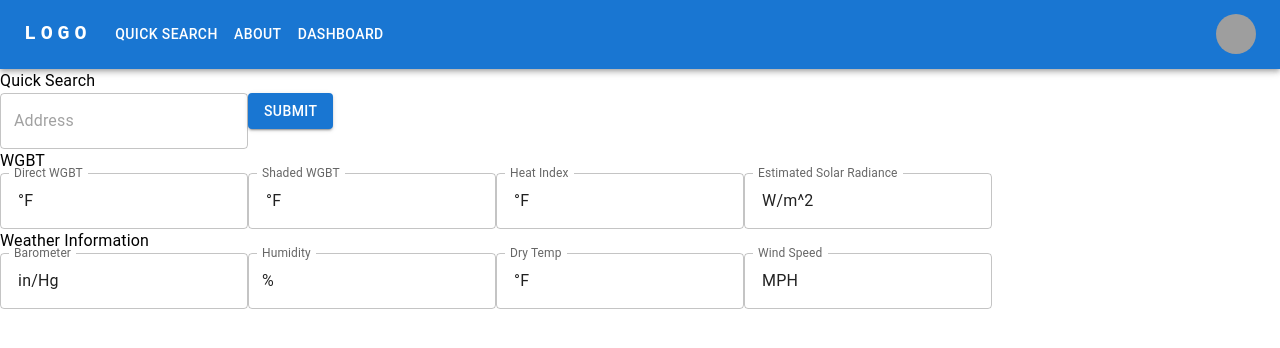
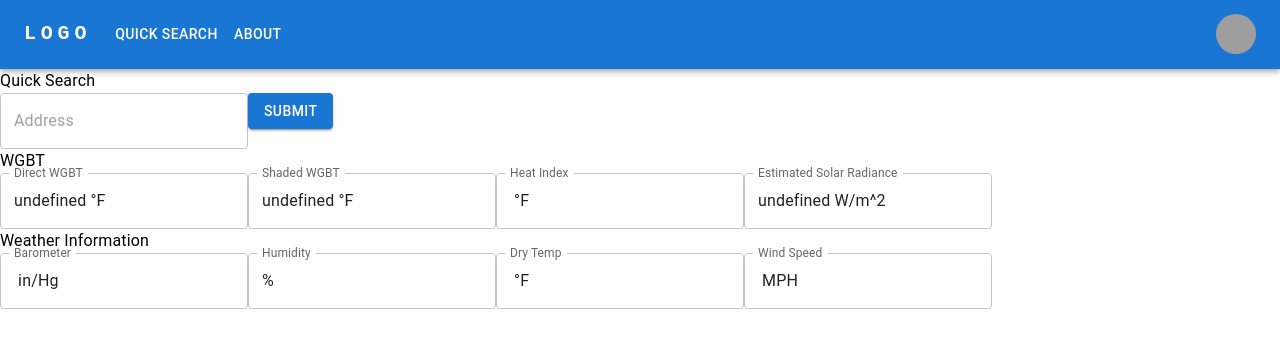
Before and after one commit to anthonylouismorton/wetbulbfrontend, a React (Create React App) app: page / in a window 1280 px wide. Shown: the top 348 px of the page. Built offline with nearby package versions, Linux system fonts and the light colour scheme; grey boxes are pictures that could not be loaded.

Commit message:
hiding dashboard menu item when user is not authenticated. Changed front end quick search form to match backend object

```diff
--- a/src/components/AlertList.jsx
+++ b/src/components/AlertList.jsx
@@ -60,7 +60,7 @@ export default function AlertList() {
                   </Tooltip>
                 </TableCell>
                 <TableCell align="center">
-                  <Tooltip>
+                  <Tooltip title="Edit Alert">
                     <IconButton>
                       <EditIcon/>
                     </IconButton>
--- a/src/components/NavBar.jsx
+++ b/src/components/NavBar.jsx
@@ -153,7 +153,7 @@ export default function NavBar(props){
               About
             </Button>
           </Link>
-            {/* {isAuthenticated && */}
+            {isAuthenticated &&
             <Link to = '/Dashboard' style={{ textDecoration: 'none' }}>
               <Button
                 key={'Dashboard'}
@@ -162,7 +162,7 @@ export default function NavBar(props){
                 Dashboard
               </Button>
             </Link>
-            {/* } */}
+            }
           </Box>
           <Box sx={{ flexGrow: 0 }}>
             <Tooltip title="My Account">
--- a/src/components/Quicksearch.jsx
+++ b/src/components/Quicksearch.jsx
@@ -83,11 +83,11 @@ export default function QuickSearch() {
       <Typography>WGBT</Typography>
         <Grid>
           <TextField
-            value={`${information.wgbtInfo.directWGBT} \u00B0F`}
+            value={`${information.wgbtInfo.directWBGT} \u00B0F`}
             label={'Direct WGBT'}
           />
           <TextField
-            value={`${information.wgbtInfo.shadeWBGT} \u00B0F`}
+            value={`${information.wgbtInfo.shadedWBGT} \u00B0F`}
             label={'Shaded WGBT'}
           />
           <TextField
@@ -95,7 +95,7 @@ export default function QuickSearch() {
             label={'Heat Index'}
           />
           <TextField
-            value={`${information.wgbtInfo.csi} W/m^2`}
+            value={`${information.wgbtInfo.solarRadiance} W/m^2`}
             label={'Estimated Solar Radiance'}
           />
         </Grid>
```
